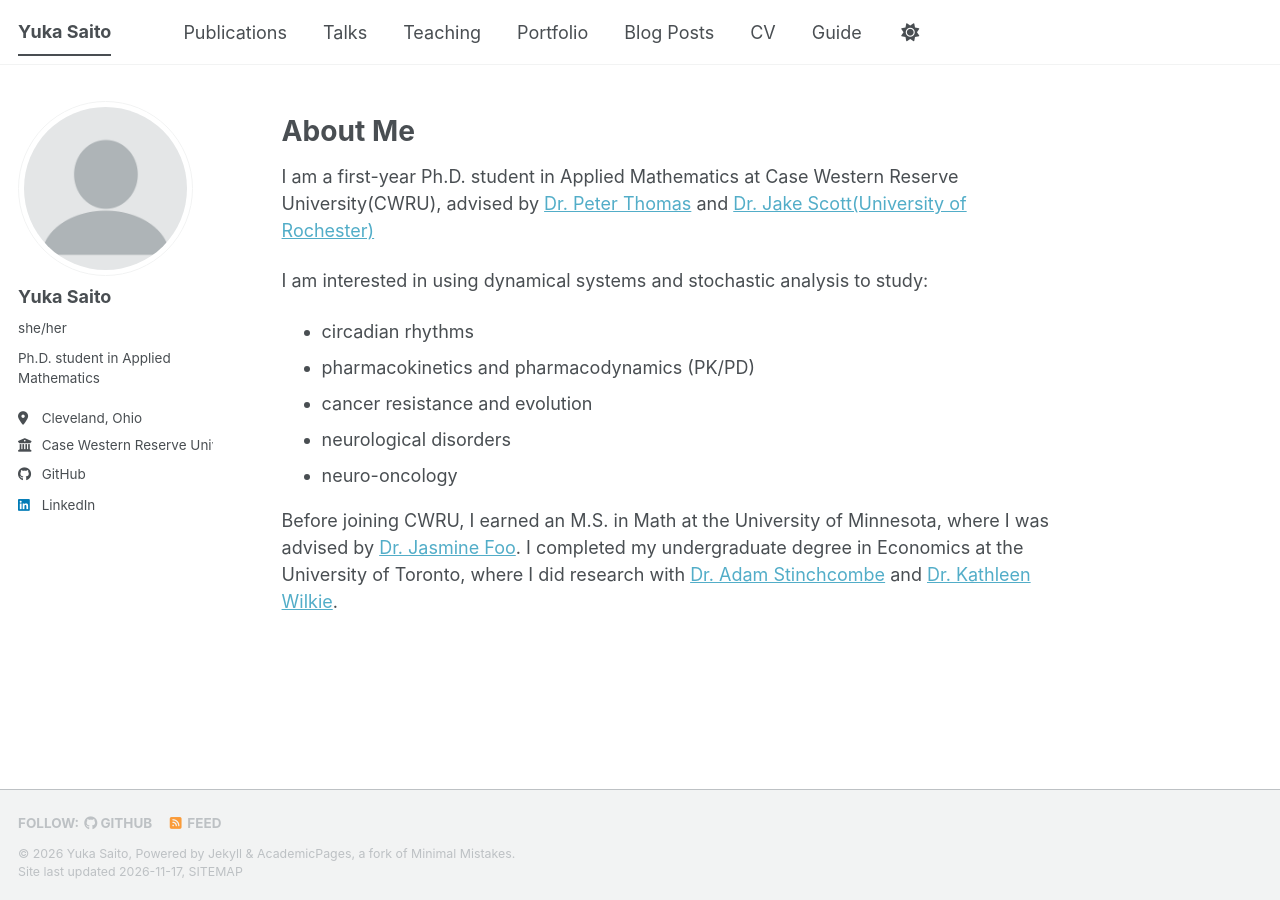
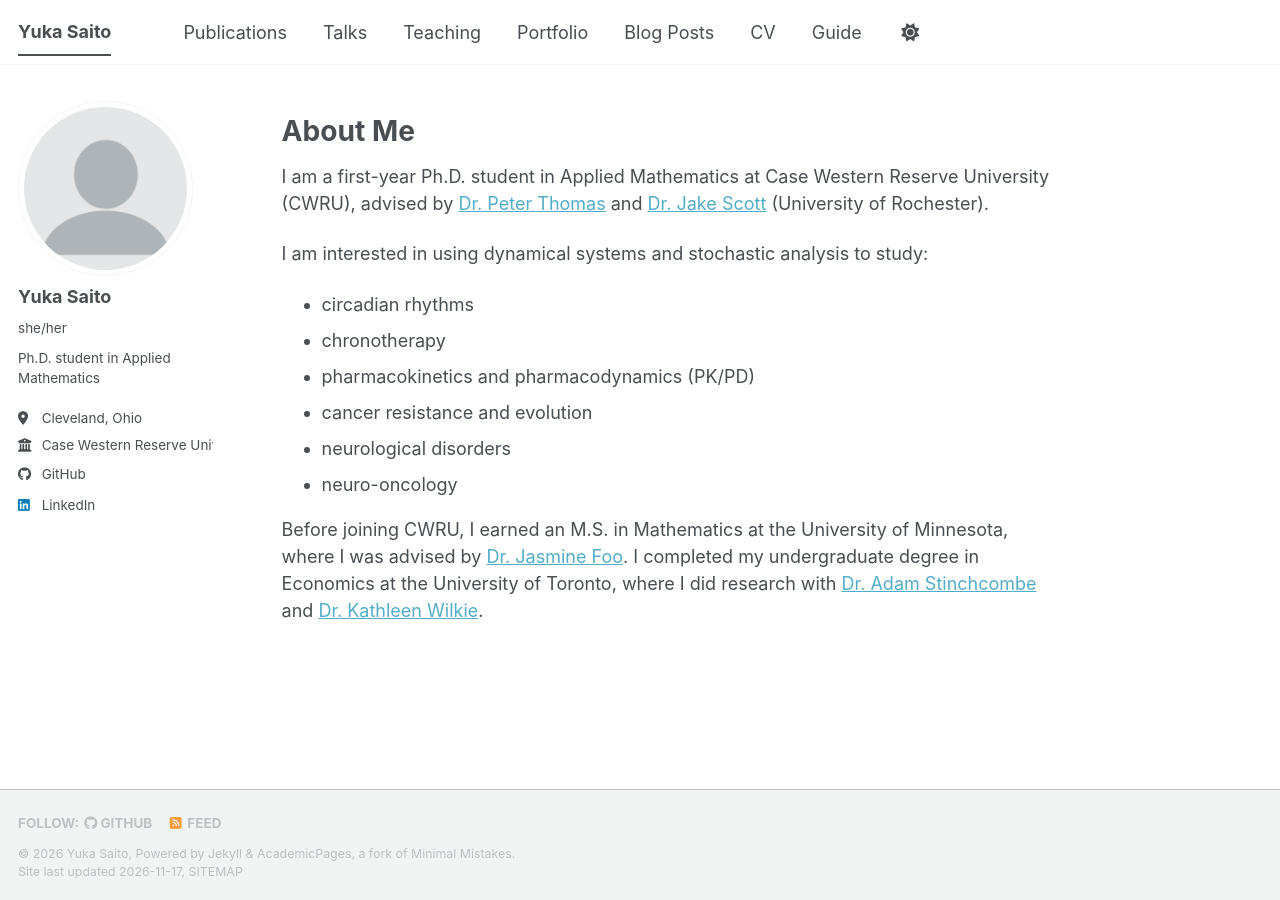
Before and after one commit to yuka202409/yuka202409.github.io, a Jekyll site: the page built from _pages/about.md, in a window 1280 px wide. Built offline with Jekyll 4.4.1, drawn with Linux system fonts in a browser that asks for light colours; a style sheet for code colours, icons or effects is not loaded.

Commit message:
Update about.md

```diff
--- a/_pages/about.md
+++ b/_pages/about.md
@@ -9,13 +9,15 @@ redirect_from:
 
 # About Me
 
-I am a first-year Ph.D. student in Applied Mathematics at Case Western Reserve University(CWRU), advised by [Dr. Peter Thomas](https://case.edu/math/thomas/) and [Dr. Jake Scott(University of Rochester)](https://theorydi.vision/)
+I am a first-year Ph.D. student in Applied Mathematics at Case Western Reserve University (CWRU), advised by [Dr. Peter Thomas](https://case.edu/math/thomas/) and [Dr. Jake Scott](https://theorydi.vision/) (University of Rochester).
 
 I am interested in using dynamical systems and stochastic analysis to study:
+
 - circadian rhythms
+- chronotherapy
 - pharmacokinetics and pharmacodynamics (PK/PD)
 - cancer resistance and evolution
 - neurological disorders
 - neuro-oncology
 
-Before joining CWRU, I earned an M.S. in Math at the University of Minnesota, where I was advised by [Dr. Jasmine Foo](https://cse.umn.edu/math/jasmine-foo). I completed my undergraduate degree in Economics at the University of Toronto, where I did research with [Dr. Adam Stinchcombe](https://www.mathematics.utoronto.ca/people/directories/all-faculty/adam-stinchcombe) and [Dr. Kathleen Wilkie](https://math.torontomu.ca/~kwilkie/).
+Before joining CWRU, I earned an M.S. in Mathematics at the University of Minnesota, where I was advised by [Dr. Jasmine Foo](https://cse.umn.edu/math/jasmine-foo). I completed my undergraduate degree in Economics at the University of Toronto, where I did research with [Dr. Adam Stinchcombe](https://www.mathematics.utoronto.ca/people/directories/all-faculty/adam-stinchcombe) and [Dr. Kathleen Wilkie](https://math.torontomu.ca/~kwilkie/).
```
